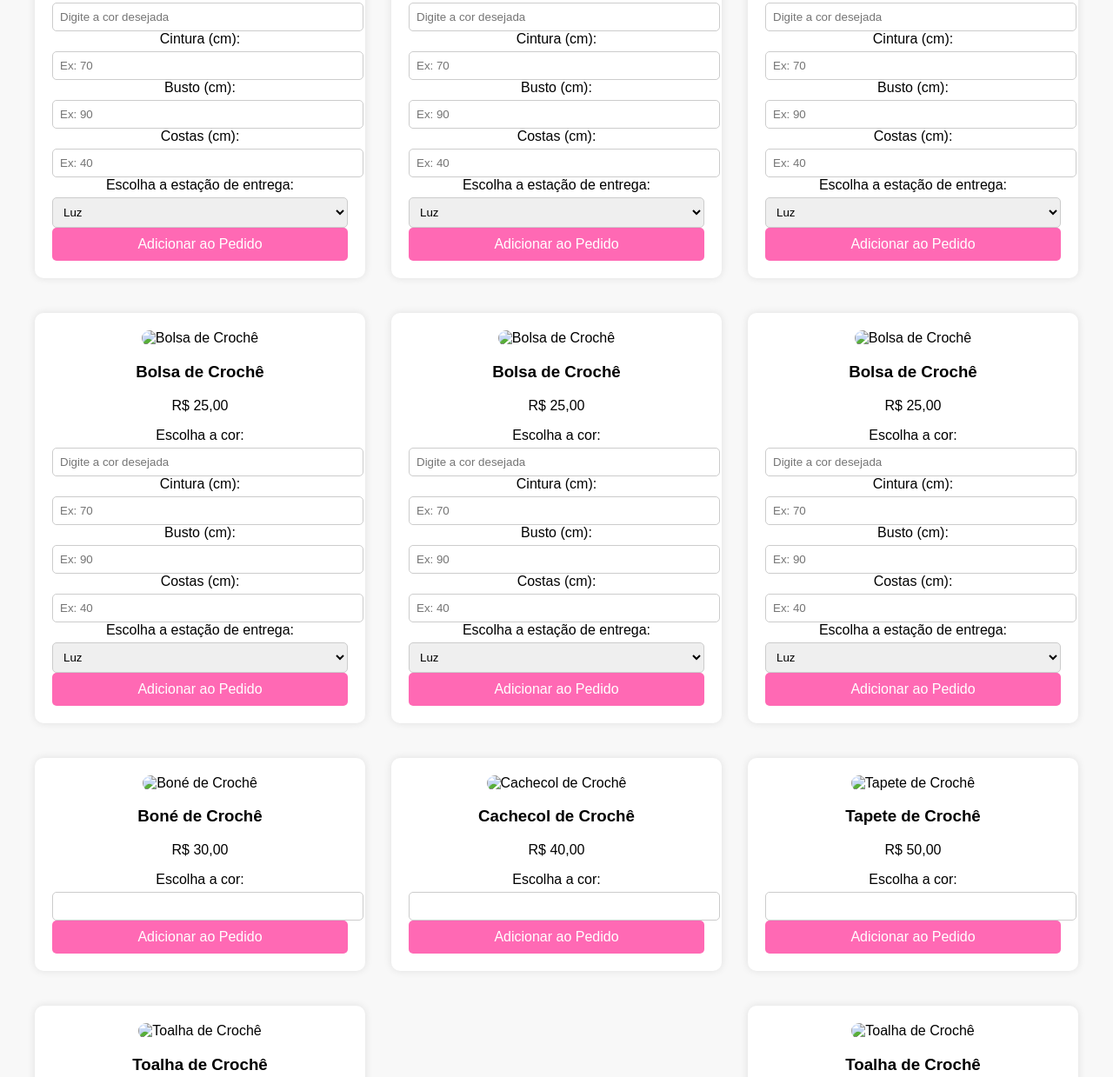
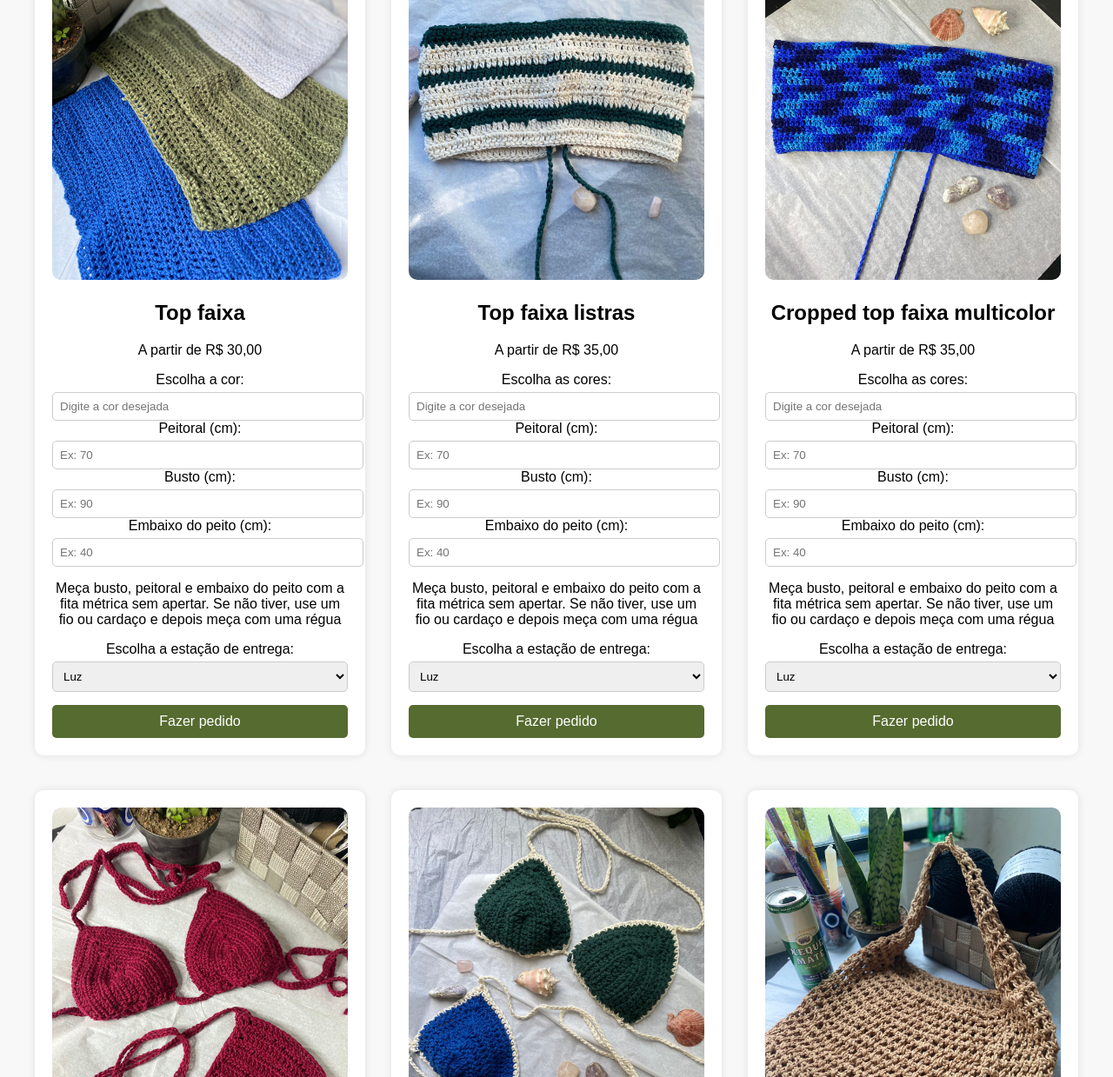
Before and after one commit to maluisabriet/gabscrochezin, a plain HTML site: page index.html in a window 1280 px wide. Shown: the part 2128-3367 px from the top of the page at 87% size. Drawn offline with Linux system fonts and the light colour scheme.

Commit message:
Add files via upload

```diff
--- a/index.html
+++ b/index.html
@@ -79,19 +79,20 @@
         <div id="todos-produtos" class="grid-container">
 
             <div class="produto">
-                <img src="bolsa.png" alt="Bolsa de Crochê" />
-                <h3>Bolsa de Crochê</h3>
-                <p>R$ 25,00</p>
+                <img src="topfaixa.png" alt="Bolsa de Crochê" />
+                <h2>Top faixa</h2>
+                <p>A partir de R$ 30,00</p>
                 <label for="cor">Escolha a cor:</label>
                 <input type="text" id="cor" placeholder="Digite a cor desejada">
-                <label for="cintura">Cintura (cm):</label>
-                <input type="number" id="cintura" placeholder="Ex: 70">
+                <label for="peitoral">Peitoral (cm):</label>
+                <input type="number" id="peitoral" placeholder="Ex: 70">
 
                 <label for="busto">Busto (cm):</label>
                 <input type="number" id="busto" placeholder="Ex: 90">
 
-                <label for="costas">Costas (cm):</label>
-                <input type="number" id="costas" placeholder="Ex: 40">
+                <label for="embaixopeito">Embaixo do peito (cm):</label>
+                <input type="number" id="embaixopeito" placeholder="Ex: 40">
+                <p>Meça busto, peitoral e embaixo do peito com a fita métrica sem apertar. Se não tiver, use um fio ou cardaço e depois meça com uma régua</p>
                 <label for="estacao">Escolha a estação de entrega:</label>
                 <select id="estacao">
                     <option value="Luz">Luz</option>
@@ -116,19 +117,20 @@
             </div>
 
             <div class="produto">
-                <img src="bolsa.png" alt="Bolsa de Crochê" />
-                <h3>Bolsa de Crochê</h3>
-                <p>R$ 25,00</p>
-                <label for="cor">Escolha a cor:</label>
+                <img src="topfaixalistras.png" alt="Bolsa de Crochê" />
+                <h2>Top faixa listras</h2>
+                <p>A partir de R$ 35,00</p>
+                <label for="cor">Escolha as cores:</label>
                 <input type="text" id="cor" placeholder="Digite a cor desejada">
-                <label for="cintura">Cintura (cm):</label>
-                <input type="number" id="cintura" placeholder="Ex: 70">
+                <label for="peitoral">Peitoral (cm):</label>
+                <input type="number" id="peitoral" placeholder="Ex: 70">
 
                 <label for="busto">Busto (cm):</label>
                 <input type="number" id="busto" placeholder="Ex: 90">
 
-                <label for="costas">Costas (cm):</label>
-                <input type="number" id="costas" placeholder="Ex: 40">
+                <label for="embaixopeito">Embaixo do peito (cm):</label>
+                <input type="number" id="embaixopeito" placeholder="Ex: 40">
+                <p>Meça busto, peitoral e embaixo do peito com a fita métrica sem apertar. Se não tiver, use um fio ou cardaço e depois meça com uma régua</p>
                 <label for="estacao">Escolha a estação de entrega:</label>
                 <select id="estacao">
                     <option value="Luz">Luz</option>
@@ -153,19 +155,20 @@
             </div>
 
             <div class="produto">
-                <img src="bolsa.png" alt="Bolsa de Crochê" />
-                <h3>Bolsa de Crochê</h3>
-                <p>R$ 25,00</p>
-                <label for="cor">Escolha a cor:</label>
+                <img src="topmulticolor.png" alt="Bolsa de Crochê" />
+                <h2>Cropped top faixa multicolor</h3>
+                <p>A partir de R$ 35,00</p>
+                <label for="cor">Escolha as cores:</label>
                 <input type="text" id="cor" placeholder="Digite a cor desejada">
-                <label for="cintura">Cintura (cm):</label>
-                <input type="number" id="cintura" placeholder="Ex: 70">
+                <label for="peitoral">Peitoral (cm):</label>
+                <input type="number" id="peitoral" placeholder="Ex: 70">
 
                 <label for="busto">Busto (cm):</label>
                 <input type="number" id="busto" placeholder="Ex: 90">
 
-                <label for="costas">Costas (cm):</label>
-                <input type="number" id="costas" placeholder="Ex: 40">
+                <label for="embaixopeito">Embaixo do peito (cm):</label>
+                <input type="number" id="embaixopeito" placeholder="Ex: 40">
+                <p>Meça busto, peitoral e embaixo do peito com a fita métrica sem apertar. Se não tiver, use um fio ou cardaço e depois meça com uma régua</p>
                 <label for="estacao">Escolha a estação de entrega:</label>
                 <select id="estacao">
                     <option value="Luz">Luz</option>
@@ -189,19 +192,20 @@
                 <button onclick="enviarPedido()">Fazer pedido</button>
             </div>
             <div class="produto">
-                <img src="bolsa.png" alt="Bolsa de Crochê" />
-                <h3>Bolsa de Crochê</h3>
-                <p>R$ 25,00</p>
+                <img src="biquini.png" alt="Bolsa de Crochê" />
+                <h2>Conjunto biquíni</h2>
+                <p>A partir de R$ 35,00</p>
                 <label for="cor">Escolha a cor:</label>
                 <input type="text" id="cor" placeholder="Digite a cor desejada">
-                <label for="cintura">Cintura (cm):</label>
-                <input type="number" id="cintura" placeholder="Ex: 70">
+                <label for="peitoral">Peitoral (cm):</label>
+                <input type="number" id="peitoral" placeholder="Ex: 70">
 
                 <label for="busto">Busto (cm):</label>
                 <input type="number" id="busto" placeholder="Ex: 90">
 
-                <label for="costas">Costas (cm):</label>
-                <input type="number" id="costas" placeholder="Ex: 40">
+                <label for="embaixopeito">Embaixo do peito (cm):</label>
+                <input type="number" id="embaixopeito" placeholder="Ex: 40">
+                <p>Meça busto, peitoral e embaixo do peito com a fita métrica sem apertar. Se não tiver, use um fio ou cardaço e depois meça com uma régua</p>
                 <label for="estacao">Escolha a estação de entrega:</label>
                 <select id="estacao">
                     <option value="Luz">Luz</option>
@@ -225,55 +229,20 @@
                 <button onclick="enviarPedido()">Fazer pedido</button>
             </div>
             <div class="produto">
-                <img src="bolsa.png" alt="Bolsa de Crochê" />
-                <h3>Bolsa de Crochê</h3>
-                <p>R$ 25,00</p>
-                <label for="cor">Escolha a cor:</label>
+                <img src="biquini2cores.png" alt="Bolsa de Crochê" />
+                <h2>Conjunto biquíni 2 cores</h2>
+                <p>A partir de R$ 35,00</p>
+                <label for="cor">Escolha as cores:</label>
                 <input type="text" id="cor" placeholder="Digite a cor desejada">
-                <label for="cintura">Cintura (cm):</label>
-                <input type="number" id="cintura" placeholder="Ex: 70">
+                <label for="peitoral">Peitoral (cm):</label>
+                <input type="number" id="peitoral" placeholder="Ex: 70">
 
                 <label for="busto">Busto (cm):</label>
                 <input type="number" id="busto" placeholder="Ex: 90">
 
-                <label for="costas">Costas (cm):</label>
-                <input type="number" id="costas" placeholder="Ex: 40">
-                <label for="estacao">Escolha a estação de entrega:</label>
-                <select id="estacao">
-                    <option value="Luz">Luz</option>
-                    <option value="Brás">Brás</option>
-                    <option value="Tatuapé">Tatuapé</option>
-                    <option value="Itaquera">Itaquera</option>
-                    <option value="Dom Bosco">Dom Bosco</option>
-                    <option value="José Bonifácio">José Bonifácio</option>
-                    <option value="Guaianases">Guaianases</option>
-                    <option value="Antonio Gianetti Neto">Antonio Gianetti Neto</option>
-                    <option value="Ferraz de Vasconcelos">Ferraz de Vasconcelos</option>
-                    <option value="Poá">Poá</option>
-                    <option value="Calmon Viana">Calmon Viana</option>
-                    <option value="Suzano">Suzano</option>
-                    <option value="Jundiapeba">Jundiapeba</option>
-                    <option value="Braz Cubas">Braz Cubas</option>
-                    <option value="Mogi das Cruzes">Mogi das Cruzes</option>
-                    <option value="Estudantes">Estudantes</option>
-                </select>
-
-                <button onclick="enviarPedido()">Fazer pedido</button>
-            </div>
-            <div class="produto">
-                <img src="bolsa.png" alt="Bolsa de Crochê" />
-                <h3>Bolsa de Crochê</h3>
-                <p>R$ 25,00</p>
-                <label for="cor">Escolha a cor:</label>
-                <input type="text" id="cor" placeholder="Digite a cor desejada">
-                <label for="cintura">Cintura (cm):</label>
-                <input type="number" id="cintura" placeholder="Ex: 70">
-
-                <label for="busto">Busto (cm):</label>
-                <input type="number" id="busto" placeholder="Ex: 90">
-
-                <label for="costas">Costas (cm):</label>
-                <input type="number" id="costas" placeholder="Ex: 40">
+                <label for="embaixopeito">Embaixo do peito (cm):</label>
+                <input type="number" id="embaixopeito" placeholder="Ex: 40">
+                <p>Meça busto, peitoral e embaixo do peito com a fita métrica sem apertar. Se não tiver, use um fio ou cardaço e depois meça com uma régua.</p>
                 <label for="estacao">Escolha a estação de entrega:</label>
                 <select id="estacao">
                     <option value="Luz">Luz</option>
@@ -299,44 +268,58 @@
 
             <!-- (sem medidas) -->
             <div class="produto">
-                <img src="bone.png" alt="Boné de Crochê" />
-                <h3>Boné de Crochê</h3>
-                <p>R$ 30,00</p>
+                <img src="ecobag.png" alt="Boné de Crochê" />
+                <h2>Ecobag de crochê</h2>
+                <p>Perfeita para aquele rolêzinho 😉</p>
+                <p>R$ 35,00</p>
                 <label for="cor">Escolha a cor:</label>
                 <input type="text" id="cor">
                 <button onclick="enviarPedido()">Fazer pedido</button>
             </div>
 
             <div class="produto">
-                <img src="cachecol.png" alt="Cachecol de Crochê" />
-                <h3>Cachecol de Crochê</h3>
-                <p>R$ 40,00</p>
+                <img src="bolsaombro.png" alt="Cachecol de Crochê" />
+                <h2>Bolsa ombrinho/alça</h2>
+                <p>R$ 35,00</p>
+                <p>Ótima para complementar qualquer look ✨</p>
                 <label for="cor">Escolha a cor:</label>
                 <input type="text" id="cor">
                 <button onclick="enviarPedido()">Fazer pedido</button>
             </div>
 
             <div class="produto">
-                <img src="tapete.png" alt="Tapete de Crochê" />
-                <h3>Tapete de Crochê</h3>
-                <p>R$ 50,00</p>
+                <img src="bolsabag.png" alt="Tapete de Crochê" />
+                <h3>Bolsas Bags de Rolêzinho</h3>
+                <p>R$ 35,00</p>
+                <p>Estilo e funcionalidade para o seu dia a dia ☀️</p>
                 <label for="cor">Escolha a cor:</label>
                 <input type="text" id="cor">
                 <button onclick="enviarPedido()">Fazer pedido</button>
             </div>
 
             <div class="produto">
-                <img src="toalha.png" alt="Toalha de Crochê" />
-                <h3>Toalha de Crochê</h3>
-                <p>R$ 35,00</p>
+                <img src="portagarrafa.png" alt="Toalha de Crochê" />
+                <h2>Porta garrafas com alça</h2>
+                <p>R$ 20,00</p>
+                <p>Praticidade para levar sua garrafa sempre com você 😊</p>
                 <label for="cor">Escolha a cor:</label>
                 <input type="text" id="cor">
                 <button onclick="enviarPedido()">Fazer pedido</button>
             </div>
             <div class="produto">
-                <img src="toalha.png" alt="Toalha de Crochê" />
-                <h3>Toalha de Crochê</h3>
-                <p>R$ 35,00</p>
+                <img src="capanot.png" alt="Toalha de Crochê" />
+                <h2>Capa de Notebook Lisa</h2>
+                <p>A partir de R$ 35,00</p>
+                <p>Leve-o com segurança e elegância para onde quiser 🤎</p>
+                <label for="cor">Escolha a cor:</label>
+                <input type="text" id="cor">
+                <button onclick="enviarPedido()">Fazer pedido</button>
+            </div>
+            <div class="produto">
+                <img src="capaisqueiro.png" alt="Toalha de Crochê" />
+                <h2>Porta Bic/Clipper</h2>
+                <p>R$ 20,00</p>
+                <p>Mantenha o seu isqueiro sempre à mão com segurança 🔥</p>
                 <label for="cor">Escolha a cor:</label>
                 <input type="text" id="cor">
                 <button onclick="enviarPedido()">Fazer pedido</button>
--- a/script.js
+++ b/script.js
@@ -5,24 +5,29 @@ function adicionarAoPedido(event) {
     // Encontrar o produto mais próximo ao botão clicado
     const produtoDiv = event.target.closest('.produto');
 
-    const nomeProduto = produtoDiv.querySelector("h3").innerText;
+    const nomeProduto = produtoDiv.querySelector("h2").innerText;
     const preco = produtoDiv.querySelector("p").innerText;
     const cor = produtoDiv.querySelector("input[type='text']").value.trim();
-    const cinturaInput = produtoDiv.querySelector("input[placeholder='Ex: 70']");
+    const peitoralInput = produtoDiv.querySelector("input[placeholder='Ex: 70']");
     const bustoInput = produtoDiv.querySelector("input[placeholder='Ex: 90']");
-    const costasInput = produtoDiv.querySelector("input[placeholder='Ex: 40']");
+    const embaixopeitoInput = produtoDiv.querySelector("input[placeholder='Ex: 40']");
     const estacaoSelect = produtoDiv.querySelector("select");
 
     // Capturar valores das medidas
-    const cintura = cinturaInput ? cinturaInput.value.trim() : "";
+    const peitoral = peitoralInput ? peitoralInput.value.trim() : "";
     const busto = bustoInput ? bustoInput.value.trim() : "";
-    const costas = costasInput ? costasInput.value.trim() : "";
+    const embaixopeito = embaixopeitoInput ? embaixopeitoInput.value.trim() : "";
     const estacao = estacaoSelect ? estacaoSelect.value : "";
 
     // Verificar se todos os campos obrigatórios foram preenchidos
-    if (cor === "" || (cinturaInput && cintura === "") ||
-        (bustoInput && busto === "") || (costasInput && costas === "") || estacao === "") {
+    if (cor === "" || estacao === "") {
         alert("Por favor, preencha todos os campos antes de adicionar ao pedido!");
+        return;
+    }
+
+    // Verificar se os campos de medidas estão preenchidos quando existirem
+    if ((peitoralInput && peitoral === "") || (bustoInput && busto === "") || (embaixopeitoInput && embaixopeito === "")) {
+        alert("Por favor, preencha todas as medidas para o produto!");
         return;
     }
 
@@ -31,9 +36,9 @@ function adicionarAoPedido(event) {
         produto: nomeProduto,
         preco: preco,
         cor: cor,
-        cintura: cinturaInput ? cintura : "Não informado",
-        busto: bustoInput ? busto : "Não informado",
-        costas: costasInput ? costas : "Não informado",
+        peitoral: peitoral || "Não informado",
+        busto: busto || "Não informado",
+        embaixopeito: embaixopeito || "Não informado",
         estacao: estacao
     };
 
@@ -45,9 +50,9 @@ function adicionarAoPedido(event) {
 
     // Limpar os campos após adicionar o pedido
     produtoDiv.querySelector("input[type='text']").value = "";
-    if (cinturaInput) cinturaInput.value = "";
+    if (peitoralInput) peitoralInput.value = "";
     if (bustoInput) bustoInput.value = "";
-    if (costasInput) costasInput.value = "";
+    if (embaixopeitoInput) embaixopeitoInput.value = "";
     if (estacaoSelect) estacaoSelect.value = "";
 }
 
@@ -57,20 +62,20 @@ function finalizarPedido() {
         return;
     }
 
-    let mensagem = `*Oiee Gabs ! Tá por aí ? Gostaria de fazer um pedido:*\n\n`;
+    let mensagem = `*Oiee Gabs! Tá por aí? Gostaria de fazer um pedido:*\n\n`;
 
     pedidos.forEach((pedido, index) => {
         mensagem += `*Item ${index + 1}:* ${pedido.produto}\n`;
         mensagem += `*Preço:* ${pedido.preco}\n`;
         mensagem += `*Cor:* ${pedido.cor}\n`;
-        if (pedido.cintura !== "Não informado") mensagem += `*Cintura:* ${pedido.cintura} cm\n`;
+        if (pedido.peitoral !== "Não informado") mensagem += `*Peitoral:* ${pedido.peitoral} cm\n`;
         if (pedido.busto !== "Não informado") mensagem += `*Busto:* ${pedido.busto} cm\n`;
-        if (pedido.costas !== "Não informado") mensagem += `*Costas:* ${pedido.costas} cm\n`;
+        if (pedido.embaixopeito !== "Não informado") mensagem += `*Embaixo do peito:* ${pedido.embaixopeito} cm\n`;
         mensagem += `*Estação de entrega:* ${pedido.estacao}\n`;
         mensagem += `-----------------------------\n`;
     });
 
-    mensagem += `\nAguardando confirmação de pedido. Obrigado !`;
+    mensagem += `\nAguardando confirmação de pedido. Obrigado!`;
 
     // Substituir espaços por %20 para a URL do WhatsApp
     const mensagemFormatada = encodeURIComponent(mensagem);
@@ -83,10 +88,19 @@ function finalizarPedido() {
     pedidos = [];
 }
 
-// Adicionar eventos para todos os botões "Adicionar ao Pedido"
+// Função para enviar o pedido
+function enviarPedido() {
+    // Impede o evento de ser registrado múltiplas vezes
+    if (!event.target.hasAttribute("data-processed")) {
+        event.target.setAttribute("data-processed", "true");
+        adicionarAoPedido(event);
+    }
+}
+
+// Adicionar eventos para todos os botões "Fazer pedido"
 document.querySelectorAll(".produto button").forEach(button => {
-    button.innerText = "Adicionar ao Pedido"; // Alterar o texto do botão
-    button.addEventListener("click", adicionarAoPedido);
+    button.innerText = "Fazer pedido"; // Alterar o texto do botão
+    button.addEventListener("click", enviarPedido);
 });
 
 // Criar botão "Finalizar Pedido"
--- a/style.css
+++ b/style.css
@@ -111,6 +111,7 @@ nav a {
 .produto img {
     width: 100%;
     border-radius: 10px;
+
 }
 
 /* Input e select do produto */
@@ -124,7 +125,7 @@ nav a {
 }
 
 .form-container button {
-    background-color: #ff69b4;
+    background-color: #556B2F;
     color: white;
     border: none;
     padding: 12px 20px;
@@ -134,12 +135,12 @@ nav a {
 }
 
 .form-container button:hover {
-    background-color: #d957a1;
+    background-color: #556B2F;
 }
 
 /* Botão de compra */
 button {
-    background-color: #ff69b4;
+    background-color: #556B2F;
     color: white;
     border: none;
     padding: 10px;
@@ -147,10 +148,11 @@ button {
     border-radius: 5px;
     font-size: 16px;
     cursor: pointer;
+    margin-top: 15px;
 }
 
 button:hover {
-    background-color: #d957a1;
+    background-color: #6B8E23;
 }
 
 /* Botão de Finalizar Pedido */
```
Also changed, not shown: biquini.png (added), biquini2cores.png (added), bolsa.png (added), bolsabag.png (added), bolsaombro.png (added), capaisqueiro.png (added), capanot.png (added), ecobag.png (added), portagarrafa.png (added), topfaixa.png (added), topfaixalistras.png (added), topmulticolor.png (added).
